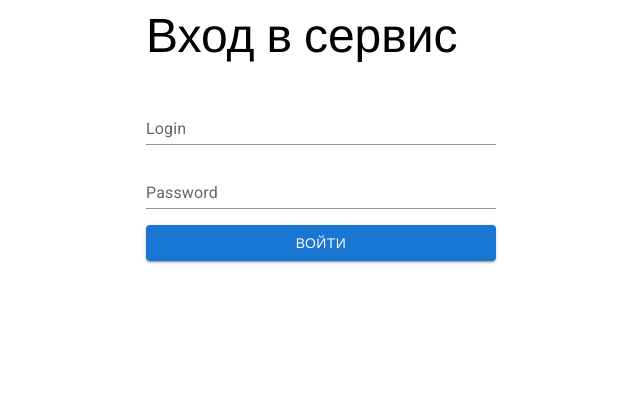
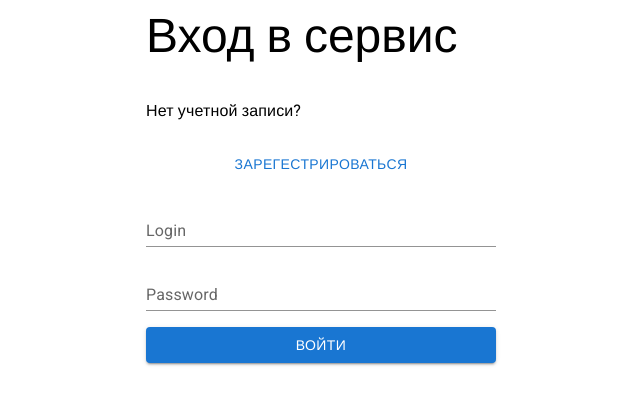
Before and after one commit to alekseDS/react-first-project, a React (Vite) app: page / in a window 1280 px wide. Shown: the top 404 px of the page, without its empty margins (319-959 px from the left). Built offline with nearby package versions, Linux system fonts and the light colour scheme; a web font is replaced by a local one.

Commit message:
Добавил условный рендеринг

```diff
--- a/src/App.jsx
+++ b/src/App.jsx
@@ -9,11 +9,16 @@
 import { useState } from 'react';
 
 function App() {
+  const [isLoginForm, setIsLoginForm] = useState(true)
   const [data, setData] = useState('')
   const [pass, setPass] = useState('')
 
   const handleLogin = ()=>{
-    setData(Date.now())
+    setIsLoginForm(true)
+  }
+
+  const handleRegister = ()=>{
+    setIsLoginForm(false)
   }
 
   const handleChangeLogin = (e)=>{
@@ -26,14 +31,33 @@
 
   return (
       <Stack alignItems={"center"}>
-        <Stack width={"350px"} gap={2}>
+        {
+        isLoginForm
+        ? <Stack width={"350px"} gap={2}>
           <Typography variant="h3" gutterBottom>
-            Вход в сервис {data}
+            Вход в сервис
           </Typography>
+          <Typography variant="subtitle1" gutterBottom>
+            Нет учетной записи?
+          </Typography>
+          <Button variant="text" onClick={handleRegister}>Зарегестрироваться</Button>
           <TextField id="login" label="Login" variant="standard" onChange={handleChangeLogin} value={data} />
           <TextField id="password" label="Password" variant="standard" type="password" onChange={handleChangePass} value={pass} />
-          <Button variant="contained" onClick={handleLogin}>Войти</Button>
+          <Button variant="contained" >Войти</Button>
         </Stack>
+        : <Stack width={"350px"} gap={2}>
+          <Typography variant="h3" gutterBottom>
+            Регстрация в сервисе
+          </Typography>
+          <Typography variant="subtitle1" gutterBottom>
+            Есть учетка?
+          </Typography>
+          <Button variant="text" onClick={handleLogin}>Войти</Button>
+          <TextField id="login" label="Login" variant="standard" onChange={handleChangeLogin} value={data} />
+          <TextField id="password" label="Password" variant="standard" type="password" onChange={handleChangePass} value={pass} />
+          <Button variant="contained" >Регстрация</Button>
+        </Stack>
+        }
       </Stack>
   )
 }
```
